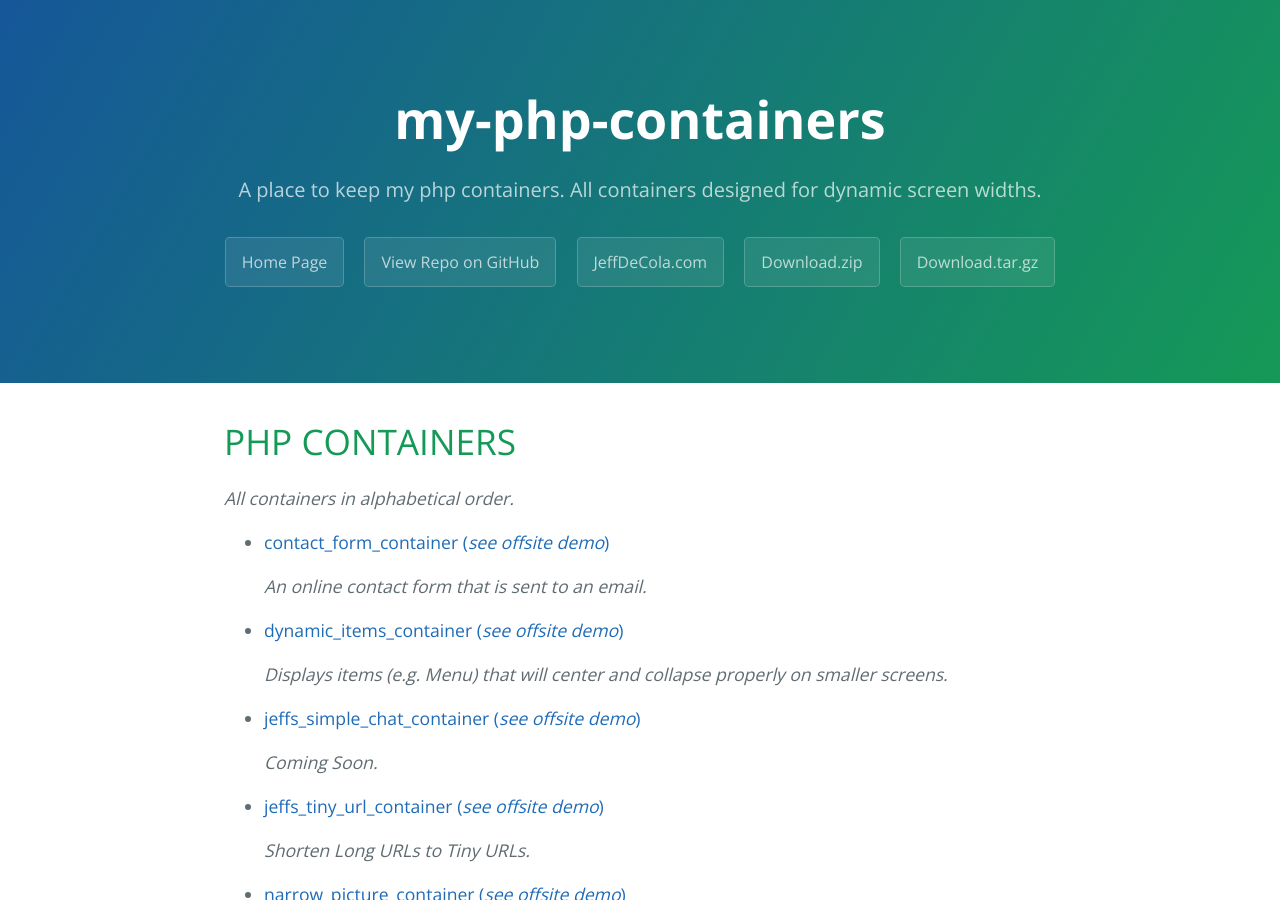
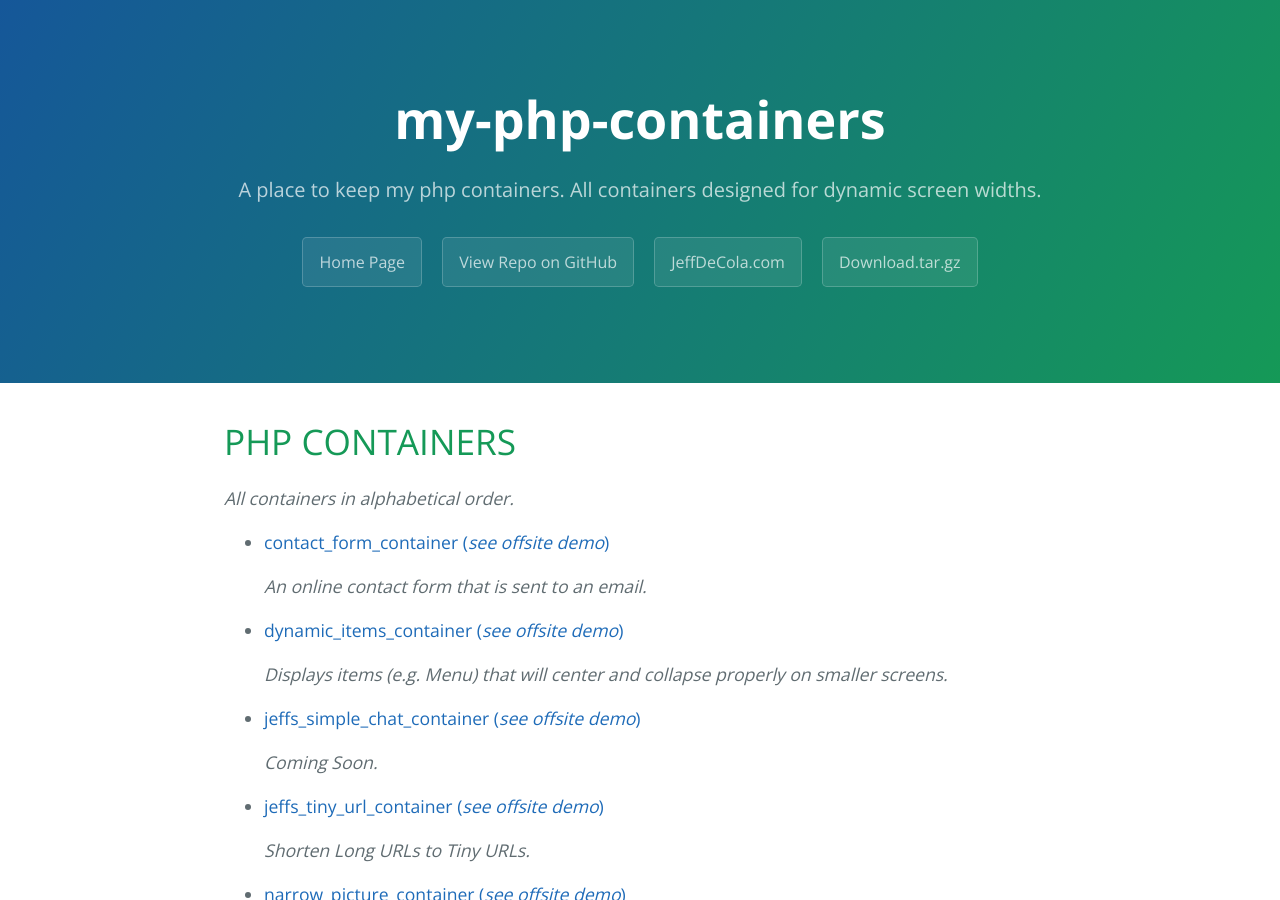
Before and after one commit to JeffDeCola/my-php-containers, a Jekyll site: the page built from docs/index.md, in a window 1280 px wide and 900 px high. Built offline with Jekyll 4.4.1, drawn with Linux system fonts in a browser that asks for light colours; nearby versions of some CDN libraries; library files that are not in the unit come from our copies.

Commit message:
udpate github webpage

```diff
--- a/docs/_layouts/default.html
+++ b/docs/_layouts/default.html
@@ -19,7 +19,6 @@
       <a href="https://jeffdecola.github.io" class="btn">Home Page</a>
       <a href="https://github.com/JeffDeCola/{{ page.projectname }}" class="btn">View Repo on GitHub</a>
       <a href="https://JeffDeCola.com" class="btn">JeffDeCola.com</a>
-      <a href="https://github.com/JeffDeCola/{{ page.projectname }}/zipball/master" class="btn">Download.zip</a>
       <a href="https://github.com/JeffDeCola/{{ page.projectname }}/tarball/master" class="btn">Download.tar.gz</a>
     </section>
 
```
